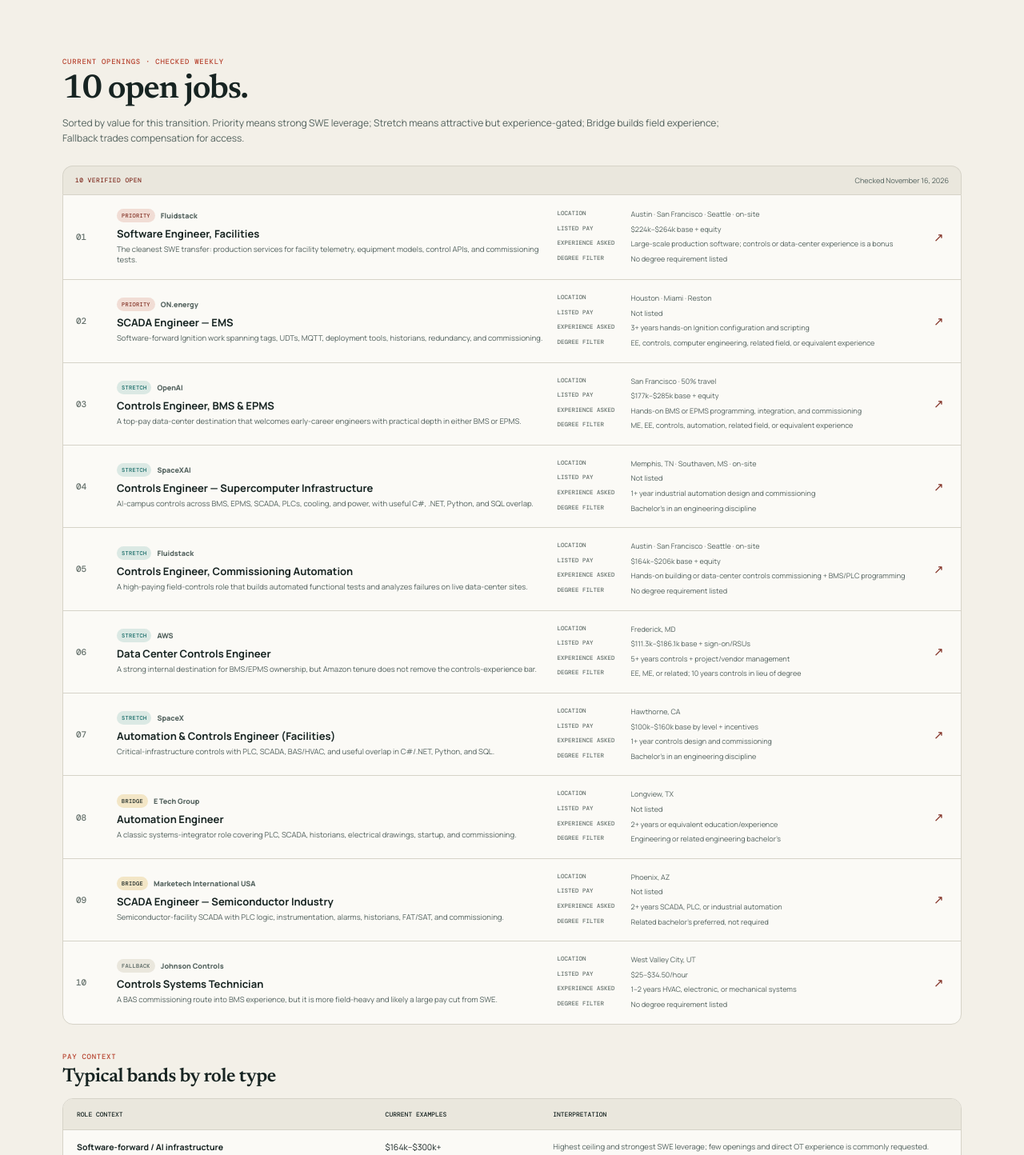
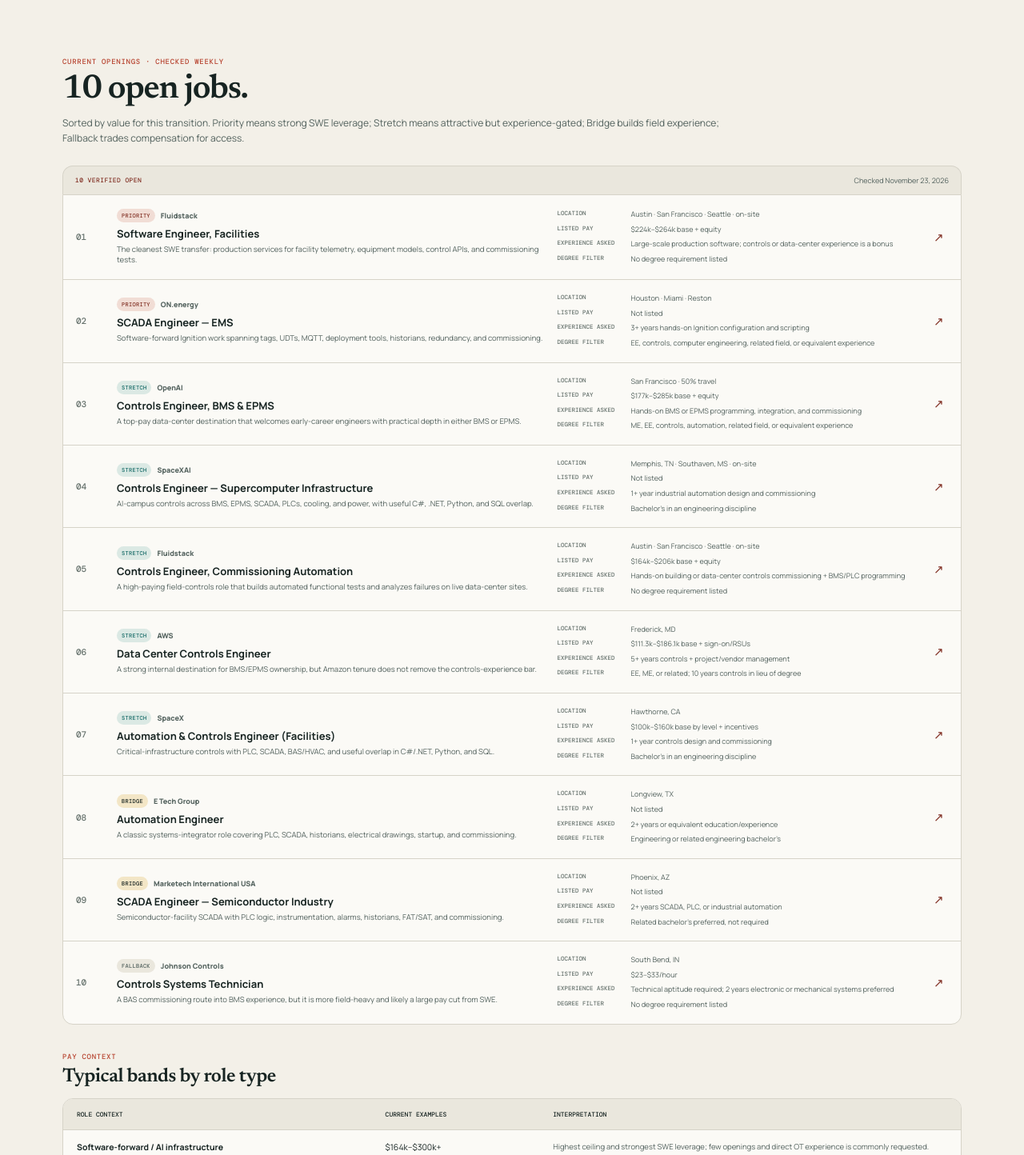
Before and after one commit to JamesWingert/career-helper, a Next.js app: page /controls-scada in a window 1280 px wide. Shown: the part 5737-7181 px from the top of the page at 80% size. Built offline with nearby package versions, Linux system fonts and the light colour scheme.

Commit message:
Refresh Controls SCADA jobs for November 23

```diff
--- a/app/controls-scada/jobs.ts
+++ b/app/controls-scada/jobs.ts
@@ -12,7 +12,7 @@ export type LiveJob = {
   url: string;
 };
 
-export const JOBS_CHECKED_ON = "November 16, 2026";
+export const JOBS_CHECKED_ON = "November 23, 2026";
 
 export const liveJobs: LiveJob[] = [
   {
@@ -118,11 +118,11 @@ export const liveJobs: LiveJob[] = [
     company: "Johnson Controls",
     title: "Controls Systems Technician",
     priority: "Fallback",
-    location: "West Valley City, UT",
-    pay: "$25–$34.50/hour",
-    experience: "1–2 years HVAC, electronic, or mechanical systems",
+    location: "South Bend, IN",
+    pay: "$23–$33/hour",
+    experience: "Technical aptitude required; 2 years electronic or mechanical systems preferred",
     education: "No degree requirement listed",
     reason: "A BAS commissioning route into BMS experience, but it is more field-heavy and likely a large pay cut from SWE.",
-    url: "https://jobs.johnsoncontrols.com/job/WD30277108",
+    url: "https://jobs.johnsoncontrols.com/job/WD30282182",
   },
 ];
```
